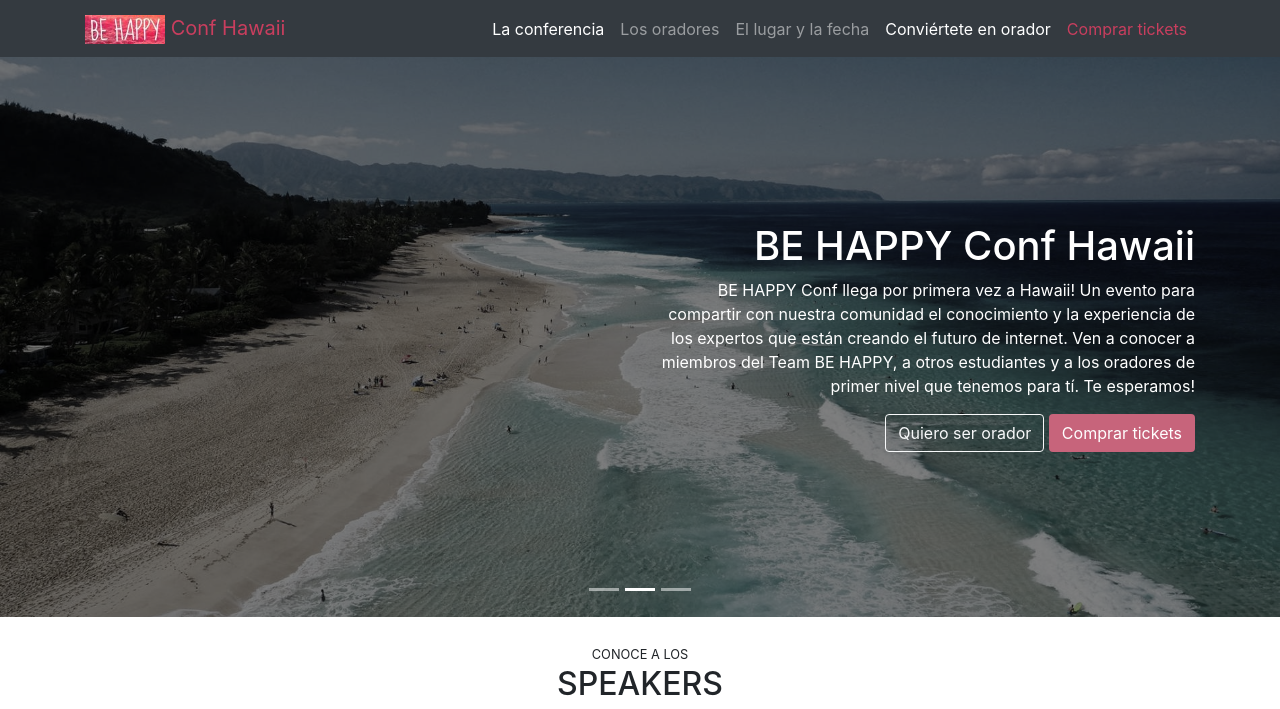
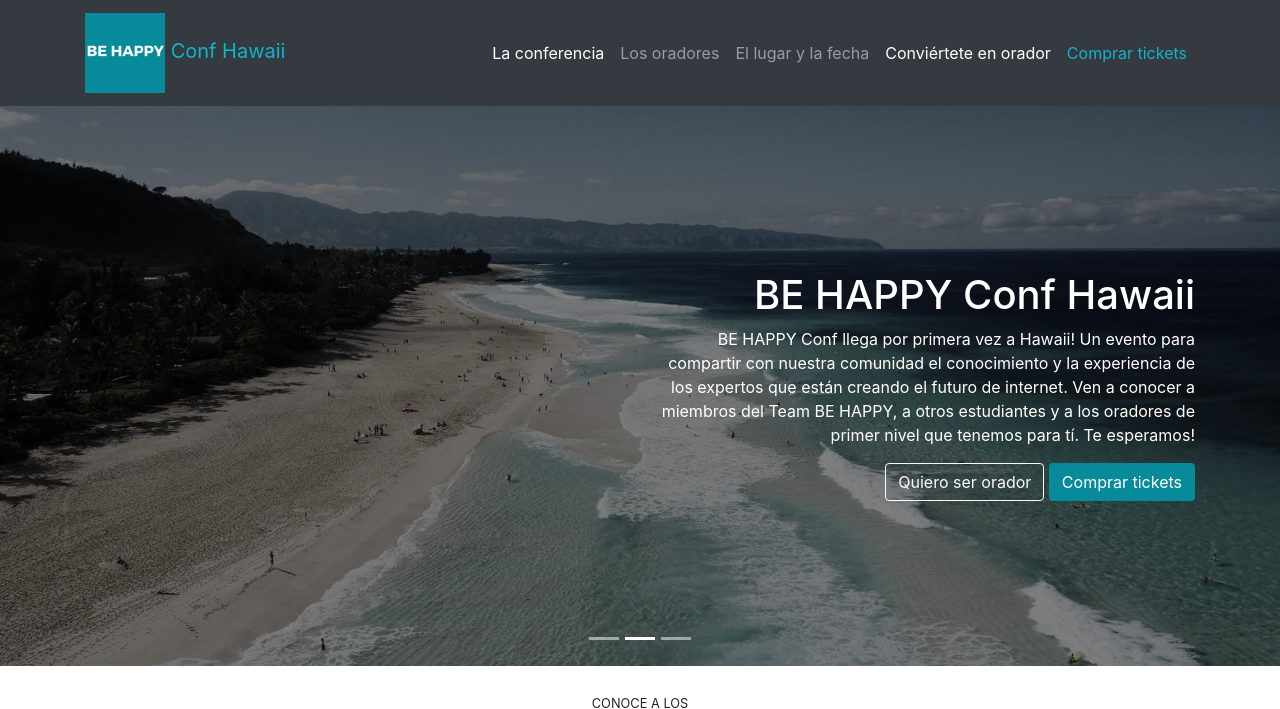
Before and after one commit to gabimin/BootstrapPage, a plain HTML site: page index.html in a window 1280 px wide. Shown: the top 709 px of the page. Drawn offline with nearby package versions, Linux system fonts and the light colour scheme.

Commit message:
change of color

```diff
--- a/index.css
+++ b/index.css
@@ -1,19 +1,19 @@
 /* Header */
 .navbar-brand {
-  color: #c93e5e !important;
+  color: #0fb5c8 !important;
 }
 
 .text-behappy {
-  color: #c93e5e !important;
+  color: #0fb5c8 !important;
 }
 
 .btn-behappy {
-  background-color: #c7647b;
+  background-color: #078b9a;
   color: white;
 }
 
 .btn-behappy:hover {
-  background-color: #c93e5e;
+  background-color: #078b9a;
   color: white;
 }
 
@@ -57,7 +57,7 @@
 
 /* Footer */
 #footer {
-  background: linear-gradient(90deg, #c7647b, #c7647b 25%, #b87b8a);
+  background: linear-gradient(90deg, #0bdbf2, #078b9a 25%, #023b41);
 }
 
 #footer a {
--- a/index.html
+++ b/index.html
@@ -19,7 +19,7 @@
   <nav id="header" class="navbar navbar-expand-lg navbar-dark bg-dark sticky-top">
     <div class="container">
       <a class="navbar-brand" href="#">
-        <img src="assets/images/behappy.jpg" alt="logo"> Conf Hawaii
+        <img src="assets/images/behappy.png" alt="logo"> Conf Hawaii
       </a>
       <button class="navbar-toggler" type="button" data-toggle="collapse" data-target="#navbar"
         aria-controls="navbarSupportedContent" aria-expanded="false" aria-label="Toggle navigation">
```
Also changed, not shown: assets/images/behappy.jpg (deleted), assets/images/behappy.png (added).
